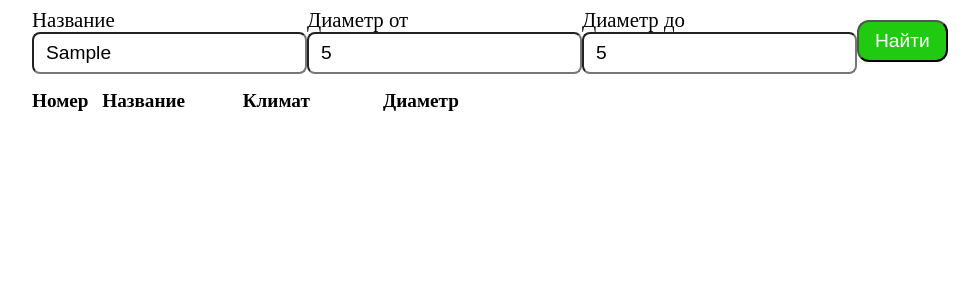
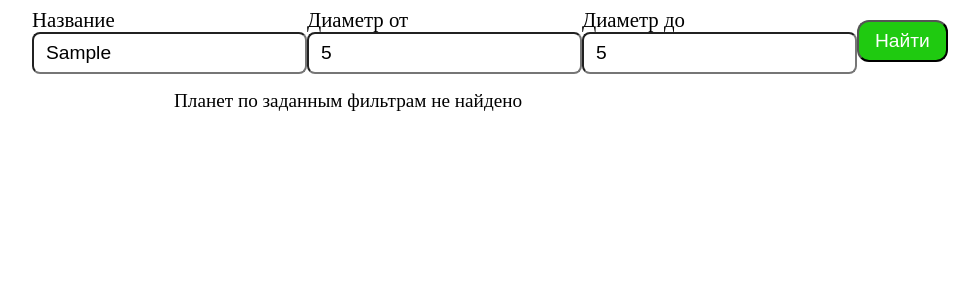
Before and after one commit to EvgenII2/table-with-filters, an Angular app: page / in a window 1280 px wide. Both pictures are taken after typing "Sample", "5", "5" into the empty fields and a click on the button "Найти". Shown: the top 300 px of the page, without its empty margins (292-1271 px from the left). Built offline with nearby package versions, Linux system fonts and the light colour scheme.

Commit message:
added not data block

```diff
--- a/src/app/components/planet-table/planet-table.component.html
+++ b/src/app/components/planet-table/planet-table.component.html
@@ -1,4 +1,5 @@
 <div *ngIf="!loading; else spinnerBlock">
+  <ng-container *ngIf="planets.length > 0; else notDataBlock">
     <div class="table-row-title">
       <div class="table-cell-title">Номер</div>
       <div class="table-cell-title">Название</div>
@@ -11,8 +12,15 @@
                             [index]="i + 1">
       </app-planet-table-row>
     </div>
+  </ng-container>
 </div>
 
 <ng-template #spinnerBlock>
   <app-spinner></app-spinner>
 </ng-template>
+
+<ng-template #notDataBlock>
+  <div class="not-data-block">
+    Планет по заданным фильтрам не найдено
+  </div>
+</ng-template>
--- a/src/app/components/planet-table/planet-table.component.scss
+++ b/src/app/components/planet-table/planet-table.component.scss
@@ -17,3 +17,9 @@
   height: 500px;
   overflow: auto;
 }
+
+.not-data-block {
+  display: flex;
+  align-self: center;
+  justify-content: center;
+}
```
Lines whose indentation alone changed are shown as unchanged.
